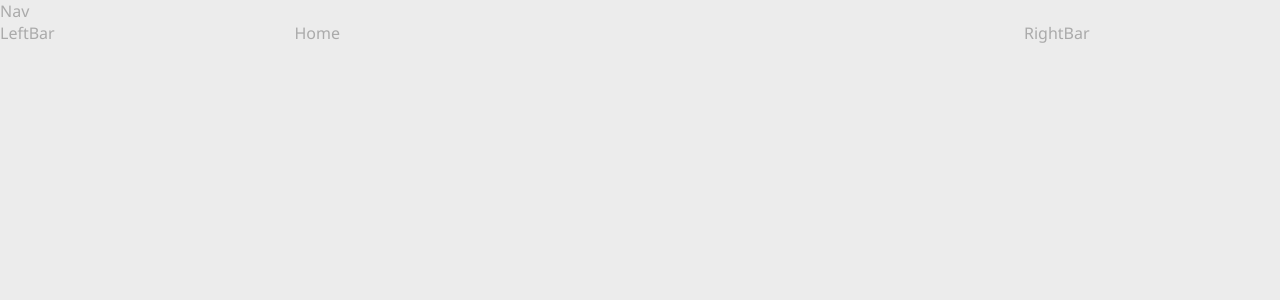
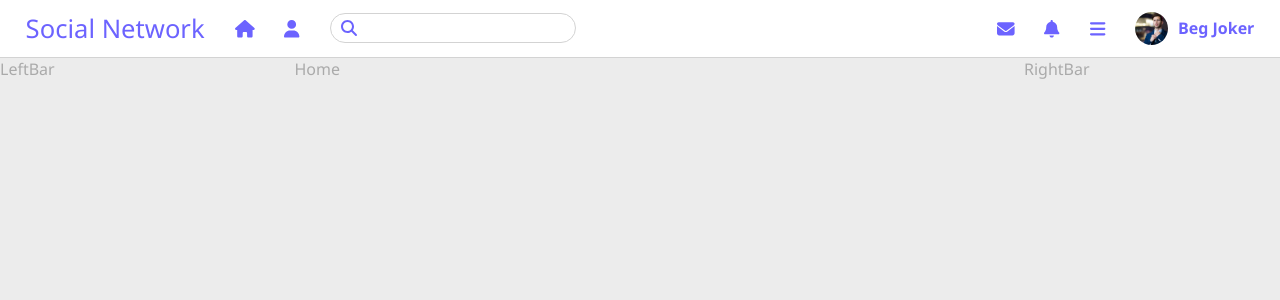
Before and after one commit to leandro-cam/front-end, a React (Vite) app in the folder 02-social-network/: page / in a window 1280 px wide. Shown: the top 300 px of the page. Built offline with nearby package versions, Linux system fonts and the light colour scheme.

Commit message:
feat: created nav bar to page top

```diff
--- a/02-social-network/src/App.css
+++ b/02-social-network/src/App.css
@@ -4,6 +4,9 @@
   box-sizing: border-box;
   text-align: none;
   list-style: none;
+  text-decoration: none;
+  outline: none;
+  border: none;
   font-family: "Segoe UI", Tahoma, Geneva, Verdana, sans-serif;
 }
 
--- a/02-social-network/src/components/nav/Nav.jsx
+++ b/02-social-network/src/components/nav/Nav.jsx
@@ -1,3 +1,57 @@
+import { Link } from "react-router-dom";
+
+import { FontAwesomeIcon } from "@fortawesome/react-fontawesome";
+import {
+  faBars,
+  faBell,
+  faEnvelope,
+  faHome,
+  faSearch,
+  faUser,
+} from "@fortawesome/free-solid-svg-icons";
+
+import currentUser from "../../fake-apis/current-user";
+
+import "./nav.css";
+
 export default function Nav() {
-  return <div>Nav</div>;
+  return (
+    <nav>
+      <div className="nav-container">
+        <div className="nav-left">
+          <Link to="/">
+            <h3 className="logo">Social Network</h3>
+          </Link>
+          <Link to="/">
+            <FontAwesomeIcon icon={faHome} />
+          </Link>
+          <Link to="/profile/id">
+            <FontAwesomeIcon icon={faUser} />
+          </Link>
+
+          <div className="nav-search-bar">
+            <FontAwesomeIcon icon={faSearch} />
+            <input type="search" />
+          </div>
+        </div>
+
+        <div className="nav-right">
+          <Link to="/chat-box/id">
+            <FontAwesomeIcon icon={faEnvelope} />
+          </Link>
+          <Link to="/">
+            <FontAwesomeIcon icon={faBell} />
+          </Link>
+          <Link to="/">
+            <FontAwesomeIcon icon={faBars} />
+          </Link>
+
+          <div className="user">
+            <img src={currentUser.map((user) => user.profileImage)} alt="" />
+            <h4>Beg Joker</h4>
+          </div>
+        </div>
+      </div>
+    </nav>
+  );
 }
--- a/02-social-network/src/components/nav/nav.css
+++ b/02-social-network/src/components/nav/nav.css
@@ -0,0 +1,84 @@
+nav {
+  height: 3.6rem;
+  display: flex;
+  align-items: center;
+  justify-content: center;
+  border-bottom: 1px solid var(--color-border);
+  color: var(--color-primary);
+  position: sticky;
+  top: 0;
+  z-index: 10;
+  background-color: var(--color-card);
+}
+
+.nav-container {
+  width: 96%;
+  display: flex;
+  align-items: center;
+  justify-content: space-between;
+}
+
+.nav-container a {
+  color: var(--color-primary);
+  font-size: 1.1rem;
+}
+
+.nav-left {
+  display: flex;
+  align-items: center;
+  gap: 30px;
+}
+
+.logo {
+  color: var(--color-primary);
+  font-size: 1.6rem;
+  font-weight: 400;
+}
+
+.nav-search-bar {
+  display: flex;
+  align-items: center;
+  gap: 10px;
+  border: 1px solid var(--color-border);
+  border-radius: 2rem;
+  padding: 5px 10px;
+}
+
+.nav-search-bar input {
+  background-color: transparent;
+  color: var(--color-primary);
+}
+
+.nav-right {
+  display: flex;
+  align-items: center;
+  gap: 30px;
+}
+
+@media (max-width: 768px) {
+  nav .user {
+    display: none;
+  }
+
+  .nav-container a {
+    font-size: 1rem;
+  }
+
+  .nav-container .logo {
+    font-size: 1.3rem;
+  }
+
+  .nav-search-bar {
+    border: none;
+    padding: 0;
+  }
+
+  .nav-search-bar input {
+    display: none;
+  }
+
+  .nav-left,
+  .nav-right {
+    gap: 20px;
+  }
+}
--- a/02-social-network/src/fake-apis/current-user.js
+++ b/02-social-network/src/fake-apis/current-user.js
@@ -1,13 +1,13 @@
-import ProfieImage from "../assets/imgs/CurentProfile.jpeg";
-import CoverPhoto from "../assets/imgs/CoverPhotos.jpg";
+import profileImage from "../assets/imgs/CurentProfile.jpeg";
+import coverPhoto from "../assets/imgs/CoverPhotos.jpg";
 
 const currentUser = [
   {
     id: "me",
     name: "Beg Joker",
     username: "@thebegjoker",
-    ProfieImage: ProfieImage,
-    CoverPhoto: CoverPhoto,
+    profileImage,
+    coverPhoto,
   },
 ];
 
```
